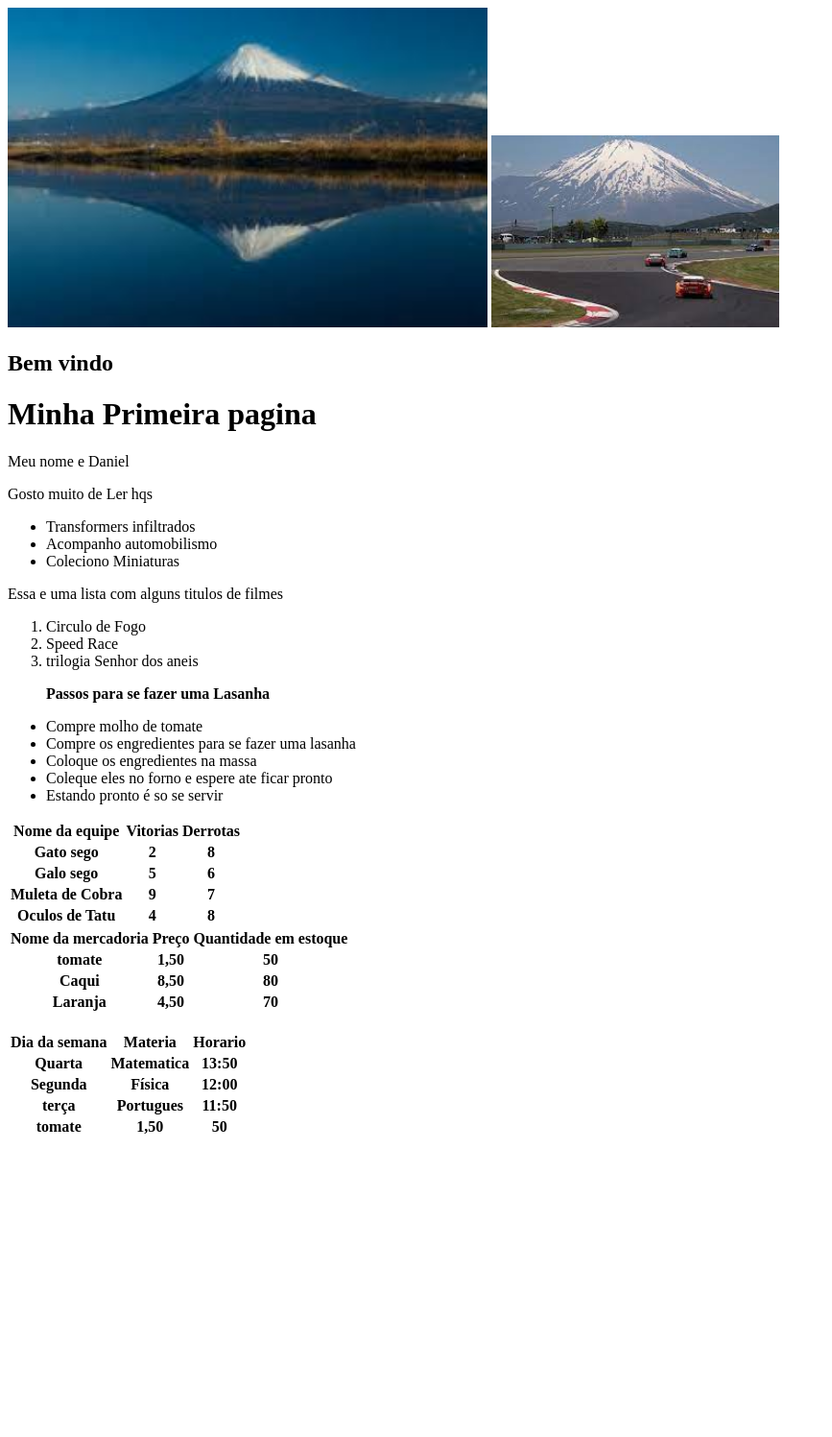
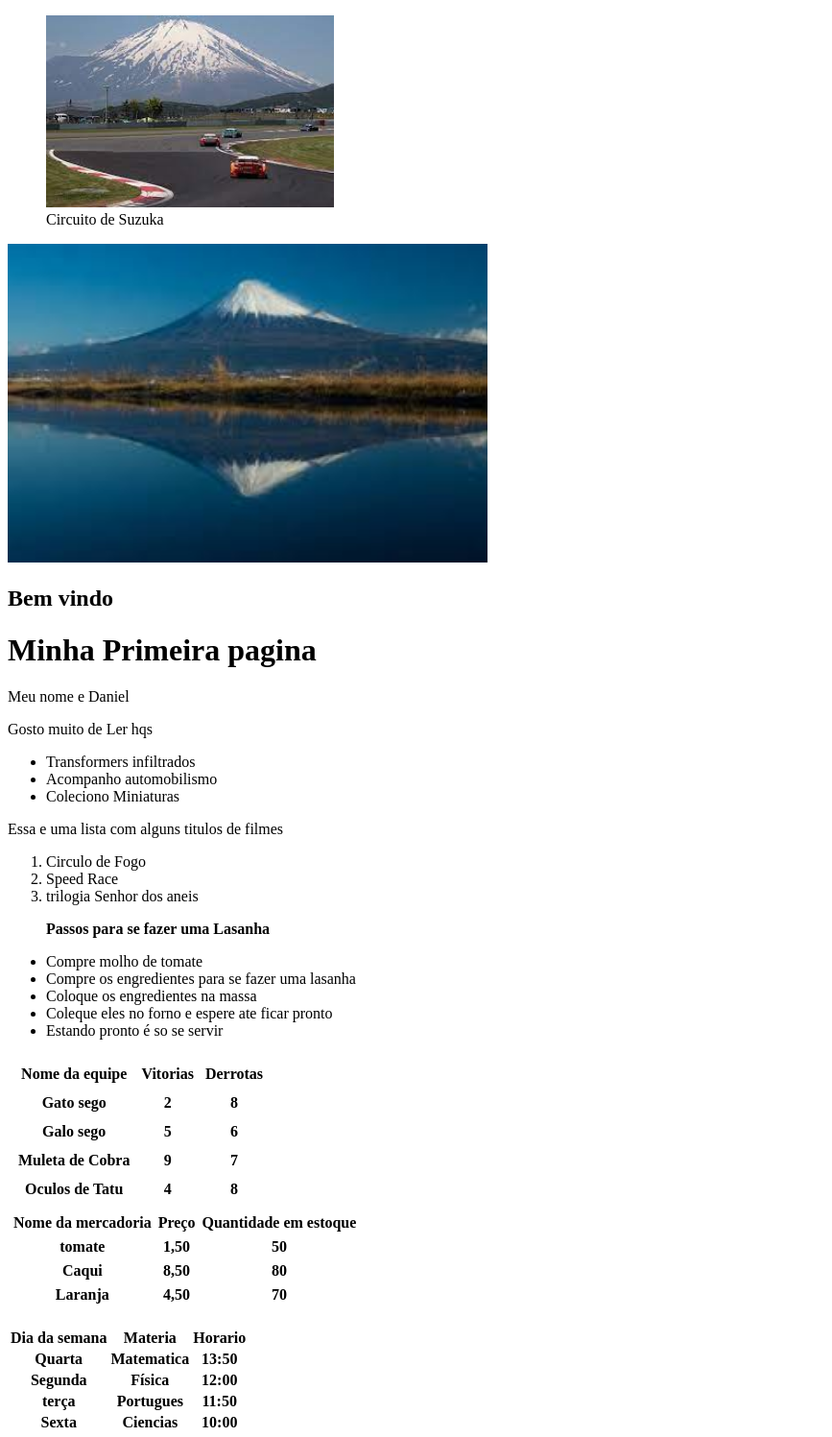
Before and after one commit to Leinadsevla/Intro.html, a plain HTML site: page ex1.html in a window 1280 px wide. Shown: the whole page at 96% size, without its empty margins (0-867 px from the left). Before the commit the page ends 1194 px from the top, so only its background shows below. Drawn offline with Linux system fonts and the light colour scheme.

Commit message:
Add files via upload

```diff
--- a/ex1.html
+++ b/ex1.html
@@ -6,9 +6,14 @@
     <title>Minha Pagina</title>
 </head>
 <body>
+    <figure>
+        <img src="Suzuka.jpg" alt="Circuito de Suzuka aos pés do Monte Fuji" width="300">
+        <figcaption>Circuito de Suzuka  </figcaption>
+
+
+    </figure>
     <img src="Fuji2.jpg" alt="Monte Fuji" width="500">
 
-    <img src="Suzuka.jpg" alt="Circuito de Suzuka aos pés do Monte Fuji" width="300">
     <h2>Bem vindo</h2>
     <h1> Minha Primeira pagina</h1>
     <p>Meu nome e Daniel  </p>
@@ -35,7 +40,7 @@
         <li>Estando pronto é so se servir </li>
     </ul>
 
-    <table>
+    <table bolder="28" cellspacing="10">
         <tr>
             <th>Nome da equipe</th>
             <th>Vitorias</th>
@@ -64,7 +69,7 @@
         <th>8</th>
       </tr>
     </table>
-    <table>
+    <table bolder="15" cellspacing="5">
         <tr>
             <th>Nome da mercadoria</th>
             <th>Preço</th>
@@ -117,14 +122,14 @@
 
         </tr>
         <tr>
-            <th>tomate</th>
-            <th>1,50</th>
-            <th>50</th>
+            <th>Sexta</th>
+            <th>Ciencias</th>
+            <th>10:00</th>
 
         </tr>
 
+    </table>
 
 
-    </table>
 </body>
 </html>
```
